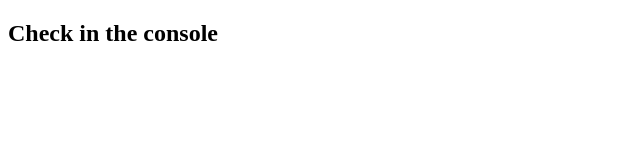
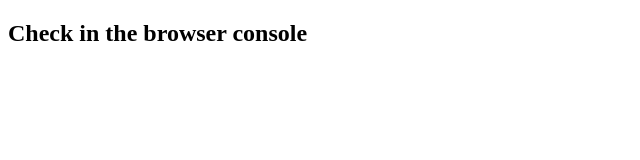
Before and after one commit to VMadhuranga/linked-lists, a plain HTML site: page index.html in a window 1280 px wide. Shown: the whole page, without its empty margins (0-640 px from the left). Drawn offline with Linux system fonts and the light colour scheme.

Commit message:
Update README file

```diff
--- a/index.html
+++ b/index.html
@@ -7,6 +7,6 @@
     <title>Linked Lists</title>
   </head>
   <body>
-    <h2>Check in the console</h2>
+    <h2>Check in the browser console</h2>
   </body>
 </html>
```
Also changed, not shown: README.md.
